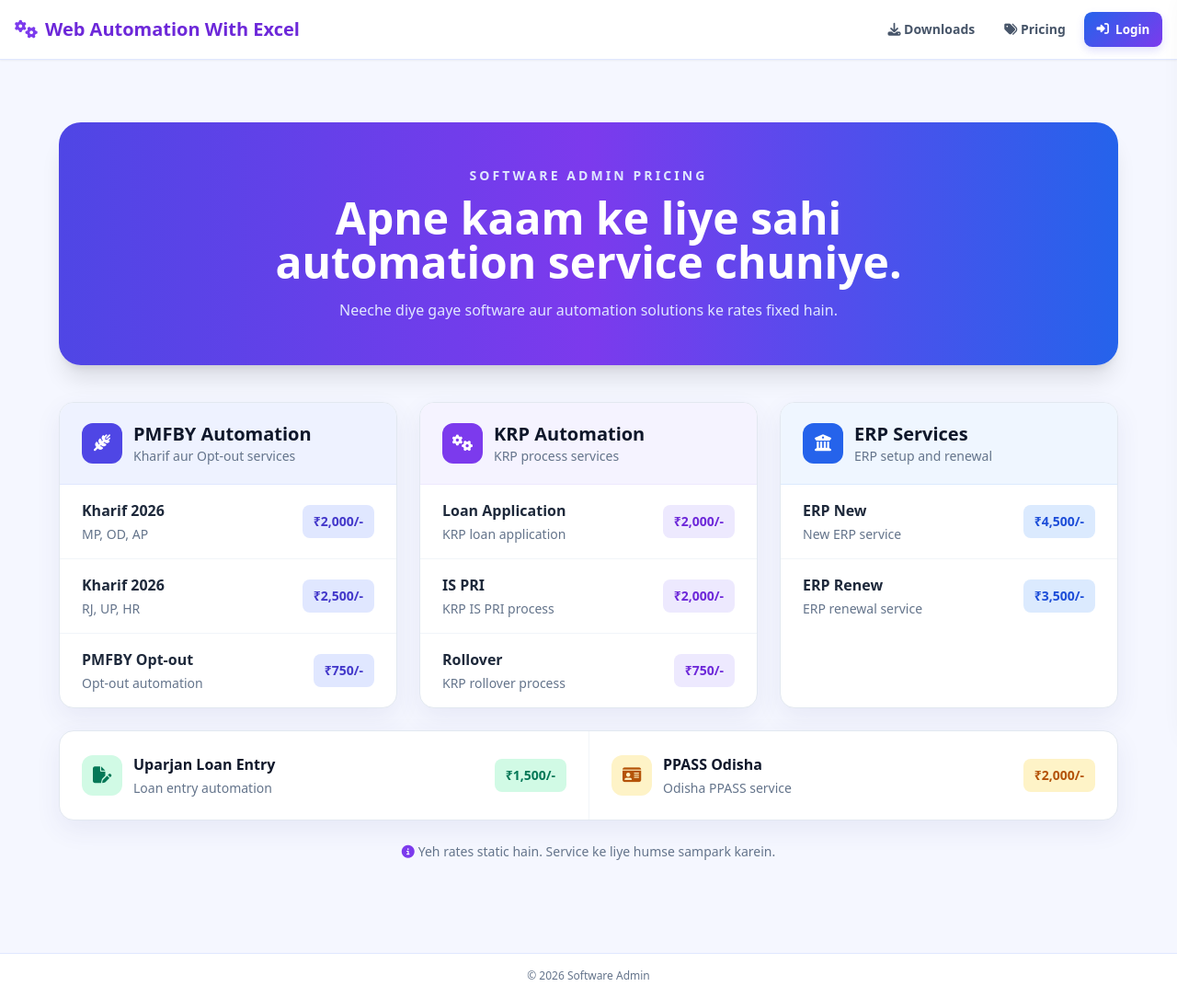
After one commit to Dilip25825/web-automation, a Django app: page /pricing/ in a window 1280 px wide. The commit adds this page. Shown: the whole page at 92% size. Run offline with Django 5.2, Linux system fonts and the light colour scheme; some libraries are stand-ins or nearby versions.

Commit message:
Update: Add pricing Page

```diff
--- a/core/templates/core/base.html
+++ b/core/templates/core/base.html
@@ -577,6 +577,7 @@
             {% else %}
                 <div class="ml-auto flex items-center gap-2 text-sm font-bold">
                     <a href="{% url 'downloads:public_downloads' %}" class="rounded-lg px-3 py-2 text-slate-600 hover:bg-indigo-50 hover:text-indigo-700"><i class="fa-solid fa-download"></i> Downloads</a>
+                    <a href="{% url 'core:pricing' %}" class="rounded-lg px-3 py-2 text-slate-600 hover:bg-indigo-50 hover:text-indigo-700"><i class="fa-solid fa-tags"></i> Pricing</a>
                     <a href="{% url 'accounts:login' %}" class="btn btn-primary"><i class="fa-solid fa-right-to-bracket"></i> Login</a>
                 </div>
             {% endif %}
--- /dev/null
+++ b/core/templates/core/pricing.html
@@ -0,0 +1,25 @@
+{% extends 'core/base.html' %}
+
+{% block title %}Pricing | Software Admin{% endblock %}
+
+{% block content %}
+<section class="mx-auto max-w-6xl py-8 sm:py-12">
+    <div class="overflow-hidden rounded-3xl bg-gradient-to-r from-indigo-600 via-violet-600 to-blue-600 px-6 py-12 text-center text-white shadow-xl sm:px-10">
+        <p class="text-sm font-bold uppercase tracking-[0.22em] text-indigo-100">Software Admin Pricing</p>
+        <h1 class="mx-auto mt-3 max-w-3xl text-4xl font-extrabold leading-tight sm:text-5xl">Apne kaam ke liye sahi automation service chuniye.</h1>
+        <p class="mx-auto mt-4 max-w-2xl text-base text-indigo-100">Neeche diye gaye software aur automation solutions ke rates fixed hain.</p>
+    </div>
+
+    <div class="mt-10 grid gap-6 lg:grid-cols-3">
+        <section class="app-card overflow-hidden"><div class="flex items-center gap-3 border-b border-indigo-100 bg-indigo-50 px-6 py-5"><span class="grid h-11 w-11 place-items-center rounded-xl bg-indigo-600 text-lg text-white"><i class="fa-solid fa-wheat-awn"></i></span><div><h2 class="text-xl font-extrabold text-slate-900">PMFBY Automation</h2><p class="text-sm text-slate-500">Kharif aur Opt-out services</p></div></div><div class="divide-y divide-slate-100"><div class="flex items-center justify-between gap-4 px-6 py-4"><div><p class="font-bold text-slate-800">Kharif 2026</p><p class="mt-1 text-sm text-slate-500">MP, OD, AP</p></div><span class="rounded-lg bg-indigo-100 px-3 py-2 text-sm font-extrabold text-indigo-700">₹2,000/-</span></div><div class="flex items-center justify-between gap-4 px-6 py-4"><div><p class="font-bold text-slate-800">Kharif 2026</p><p class="mt-1 text-sm text-slate-500">RJ, UP, HR</p></div><span class="rounded-lg bg-indigo-100 px-3 py-2 text-sm font-extrabold text-indigo-700">₹2,500/-</span></div><div class="flex items-center justify-between gap-4 px-6 py-4"><div><p class="font-bold text-slate-800">PMFBY Opt-out</p><p class="mt-1 text-sm text-slate-500">Opt-out automation</p></div><span class="rounded-lg bg-indigo-100 px-3 py-2 text-sm font-extrabold text-indigo-700">₹750/-</span></div></div></section>
+
+        <section class="app-card overflow-hidden"><div class="flex items-center gap-3 border-b border-violet-100 bg-violet-50 px-6 py-5"><span class="grid h-11 w-11 place-items-center rounded-xl bg-violet-600 text-lg text-white"><i class="fa-solid fa-gears"></i></span><div><h2 class="text-xl font-extrabold text-slate-900">KRP Automation</h2><p class="text-sm text-slate-500">KRP process services</p></div></div><div class="divide-y divide-slate-100"><div class="flex items-center justify-between gap-4 px-6 py-4"><div><p class="font-bold text-slate-800">Loan Application</p><p class="mt-1 text-sm text-slate-500">KRP loan application</p></div><span class="rounded-lg bg-violet-100 px-3 py-2 text-sm font-extrabold text-violet-700">₹2,000/-</span></div><div class="flex items-center justify-between gap-4 px-6 py-4"><div><p class="font-bold text-slate-800">IS PRI</p><p class="mt-1 text-sm text-slate-500">KRP IS PRI process</p></div><span class="rounded-lg bg-violet-100 px-3 py-2 text-sm font-extrabold text-violet-700">₹2,000/-</span></div><div class="flex items-center justify-between gap-4 px-6 py-4"><div><p class="font-bold text-slate-800">Rollover</p><p class="mt-1 text-sm text-slate-500">KRP rollover process</p></div><span class="rounded-lg bg-violet-100 px-3 py-2 text-sm font-extrabold text-violet-700">₹750/-</span></div></div></section>
+
+        <section class="app-card overflow-hidden"><div class="flex items-center gap-3 border-b border-blue-100 bg-blue-50 px-6 py-5"><span class="grid h-11 w-11 place-items-center rounded-xl bg-blue-600 text-lg text-white"><i class="fa-solid fa-building-columns"></i></span><div><h2 class="text-xl font-extrabold text-slate-900">ERP Services</h2><p class="text-sm text-slate-500">ERP setup and renewal</p></div></div><div class="divide-y divide-slate-100"><div class="flex items-center justify-between gap-4 px-6 py-4"><div><p class="font-bold text-slate-800">ERP New</p><p class="mt-1 text-sm text-slate-500">New ERP service</p></div><span class="rounded-lg bg-blue-100 px-3 py-2 text-sm font-extrabold text-blue-700">₹4,500/-</span></div><div class="flex items-center justify-between gap-4 px-6 py-4"><div><p class="font-bold text-slate-800">ERP Renew</p><p class="mt-1 text-sm text-slate-500">ERP renewal service</p></div><span class="rounded-lg bg-blue-100 px-3 py-2 text-sm font-extrabold text-blue-700">₹3,500/-</span></div></div></section>
+
+        <section class="app-card overflow-hidden lg:col-span-3"><div class="grid divide-y divide-slate-100 md:grid-cols-2 md:divide-x md:divide-y-0"><div class="flex items-center justify-between gap-4 p-6"><div class="flex items-center gap-3"><span class="grid h-11 w-11 place-items-center rounded-xl bg-emerald-100 text-lg text-emerald-700"><i class="fa-solid fa-file-pen"></i></span><div><h2 class="font-extrabold text-slate-900">Uparjan Loan Entry</h2><p class="mt-1 text-sm text-slate-500">Loan entry automation</p></div></div><span class="rounded-lg bg-emerald-100 px-3 py-2 text-sm font-extrabold text-emerald-700">₹1,500/-</span></div><div class="flex items-center justify-between gap-4 p-6"><div class="flex items-center gap-3"><span class="grid h-11 w-11 place-items-center rounded-xl bg-amber-100 text-lg text-amber-700"><i class="fa-solid fa-id-card"></i></span><div><h2 class="font-extrabold text-slate-900">PPASS Odisha</h2><p class="mt-1 text-sm text-slate-500">Odisha PPASS service</p></div></div><span class="rounded-lg bg-amber-100 px-3 py-2 text-sm font-extrabold text-amber-700">₹2,000/-</span></div></div></section>
+    </div>
+
+    <p class="mt-6 text-center text-sm text-slate-500"><i class="fa-solid fa-circle-info mr-1 text-violet-600"></i>Yeh rates static hain. Service ke liye humse sampark karein.</p>
+</section>
+{% endblock %}
--- a/core/urls.py
+++ b/core/urls.py
@@ -6,5 +6,6 @@ app_name = 'core'
 
 urlpatterns = [
     path('', views.home, name='home'),
+    path('pricing/', views.pricing, name='pricing'),
     path('dashboard/', views.dashboard, name='dashboard'),
 ]
--- a/core/views.py
+++ b/core/views.py
@@ -9,6 +9,10 @@ def home(request):
     return render(request, 'core/home.html', {'download_links': download_links})
 
 
+def pricing(request):
+    return render(request, 'core/pricing.html')
+
+
 @login_required
 def dashboard(request):
     return render(request, 'core/dashboard.html')
```
